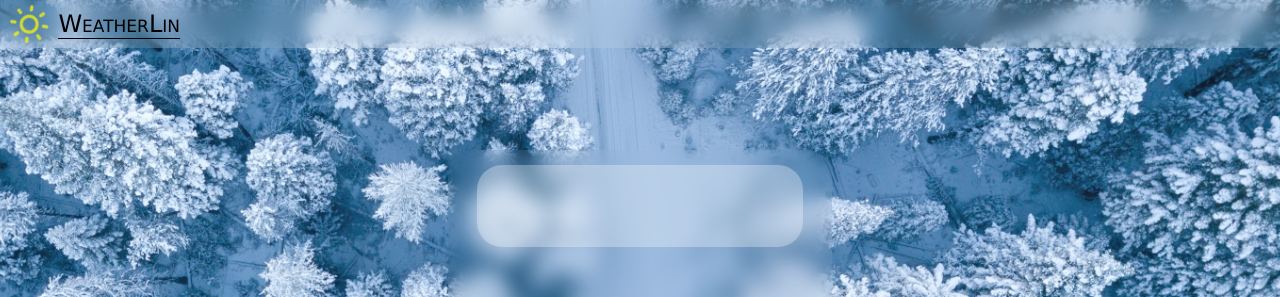
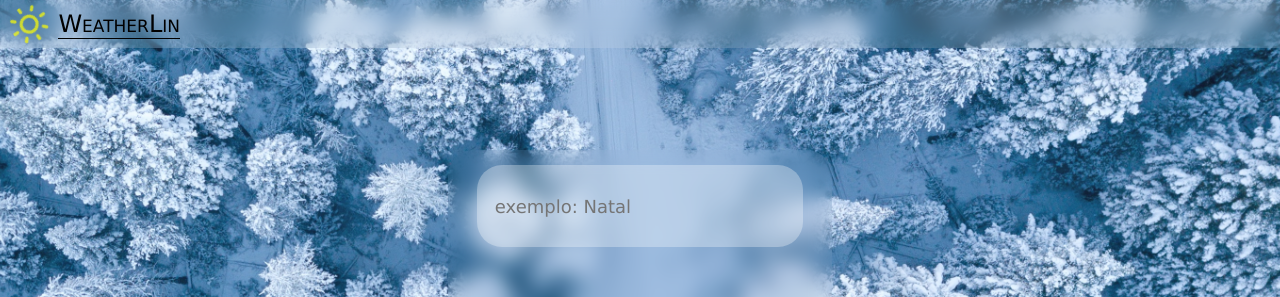
Before and after one commit to devAlexSilva/weather-react, a React (Vite) app: page / in a window 1280 px wide. Shown: the top 297 px of the page. Built offline with nearby package versions, Linux system fonts and the light colour scheme.

Commit message:
add handle with city not found

```diff
--- a/src/components/section/Index.tsx
+++ b/src/components/section/Index.tsx
@@ -1,12 +1,21 @@
 import * as S from "./Styles";
 import { propsSection } from "../../types";
 import { Api, res } from "../../api/openWeather";
-import { useState } from "react";
+import { KeyboardEvent, useState } from "react";
+
+type dataWeather = {
+  name: string,
+  main: {temp: number},
+  sys: {country: string},
+  weather: [{main: string}],
+  cod: string,
+  message: string
+}
 
 export const Section = ({ img, alt }: propsSection) => {
   const api = new Api()
   const [textSearch, setTextSearch] = useState('')
-  const [weather, setWeather] = useState({})
+  const [weather, setWeather] = useState({} as dataWeather)
 
   const result = async(e: KeyboardEvent) => {
     if(e.key !== "Enter") return;
@@ -30,9 +39,10 @@ export const Section = ({ img, alt }: propsSection) => {
         <S.Background src={img} alt={alt}/>
         <S.Wrapper>
           <S.Search
-          onKeyUp={e => result(e)}
+          onKeyUp={e => result(e as KeyboardEvent)}
           onChange={e => setTextSearch(e.target.value)}
           value={textSearch}
+          placeholder="exemplo: Natal"
           ></S.Search>
             {weather.name &&
           <S.DataWrapper>
@@ -48,6 +58,12 @@ export const Section = ({ img, alt }: propsSection) => {
             </S.DataTemp>
           </S.DataWrapper>
             }
+            {weather.cod === '404' &&
+            <S.DataWrapper>
+              <S.DataTemp>{weather.message}</S.DataTemp>
+            </S.DataWrapper>
+
+            }
         </S.Wrapper>
       </S.Container>
     </>
```
